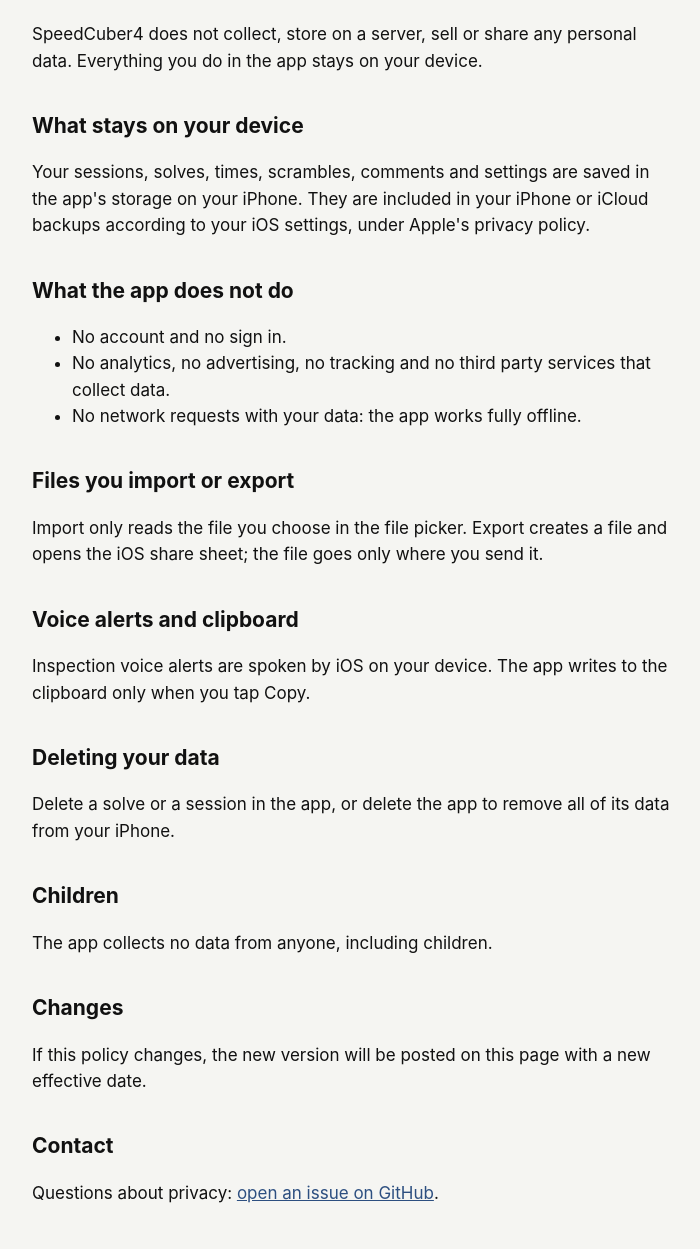
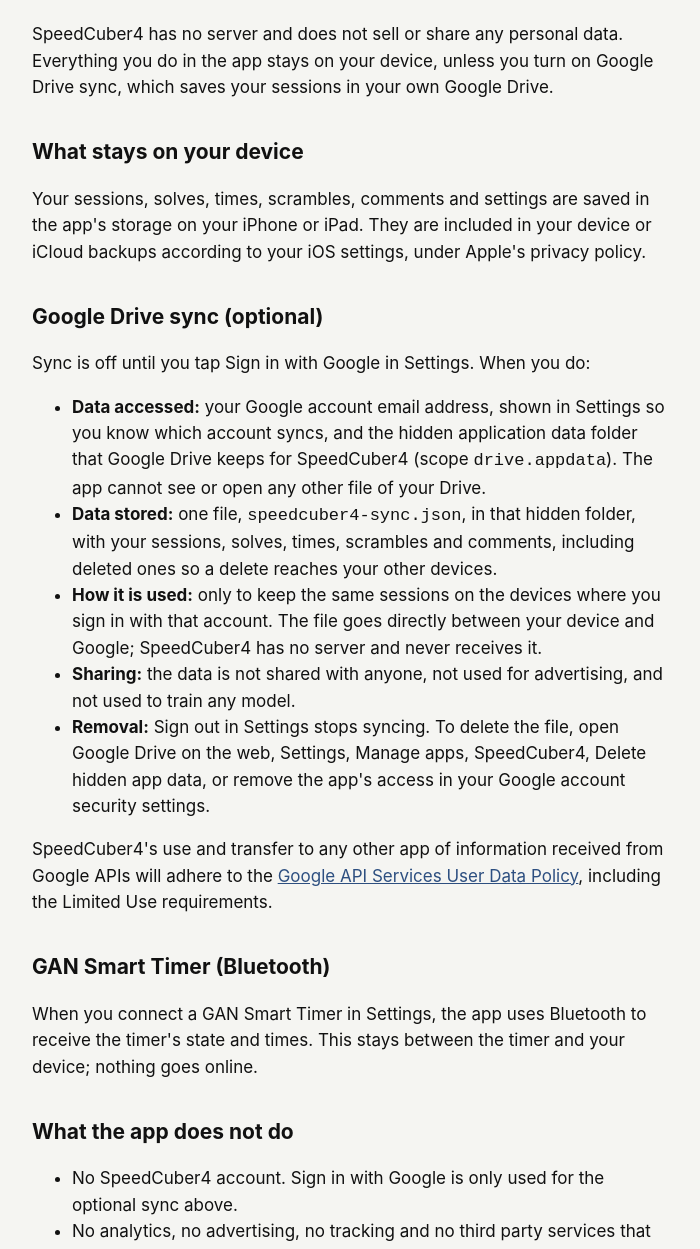
Before and after one commit to raph4-lsk/speedcuber4-support, a plain HTML site: page privacy/index.html in a window 1280 px wide. Shown: the part 273-1522 px from the top of the page, without its empty margins (288-988 px from the left). Drawn offline with Linux system fonts and the light colour scheme.

Commit message:
📝 docs: privacy policy covers the optional Google Drive sync and the GAN timer

```diff
--- a/privacy/index.html
+++ b/privacy/index.html
@@ -4,26 +4,40 @@
 <meta charset="utf-8">
 <meta name="viewport" content="width=device-width, initial-scale=1">
 <title>SpeedCuber4 Privacy</title>
-<meta name="description" content="Privacy policy of SpeedCuber4: no data is collected.">
+<meta name="description" content="Privacy policy of SpeedCuber4: no data on our servers, optional sync through your own Google Drive.">
 <link rel="icon" href="../icon.png">
 <link rel="stylesheet" href="../style.css">
 </head>
 <body>
 <main>
-<header><a href="../"><img src="../icon.png" alt=""></a><div><a href="../" class="name">SpeedCuber4</a><div class="tag">Speedcubing timer for iPhone</div></div></header>
+<header><a href="../"><img src="../icon.png" alt=""></a><div><a href="../" class="name">SpeedCuber4</a><div class="tag">Speedcubing timer for iPhone and iPad</div></div></header>
 <nav aria-label="Pages"><a href="../">Feedback</a><a href="../privacy/" aria-current="page">Privacy</a><a href="../terms/">Terms</a></nav>
 <h1>Privacy policy</h1>
-<p class="meta">Effective October 3, 2026</p>
-<p>SpeedCuber4 does not collect, store on a server, sell or share any personal data. Everything you do in the app stays on your device.</p>
+<p class="meta">Effective October 16, 2026</p>
+<p>SpeedCuber4 has no server and does not sell or share any personal data. Everything you do in the app stays on your device, unless you turn on Google Drive sync, which saves your sessions in your own Google Drive.</p>
 
 <h2>What stays on your device</h2>
-<p>Your sessions, solves, times, scrambles, comments and settings are saved in the app's storage on your iPhone. They are included in your iPhone or iCloud backups according to your iOS settings, under Apple's privacy policy.</p>
+<p>Your sessions, solves, times, scrambles, comments and settings are saved in the app's storage on your iPhone or iPad. They are included in your device or iCloud backups according to your iOS settings, under Apple's privacy policy.</p>
+
+<h2>Google Drive sync (optional)</h2>
+<p>Sync is off until you tap Sign in with Google in Settings. When you do:</p>
+<ul>
+<li><strong>Data accessed:</strong> your Google account email address, shown in Settings so you know which account syncs, and the hidden application data folder that Google Drive keeps for SpeedCuber4 (scope <code>drive.appdata</code>). The app cannot see or open any other file of your Drive.</li>
+<li><strong>Data stored:</strong> one file, <code>speedcuber4-sync.json</code>, in that hidden folder, with your sessions, solves, times, scrambles and comments, including deleted ones so a delete reaches your other devices.</li>
+<li><strong>How it is used:</strong> only to keep the same sessions on the devices where you sign in with that account. The file goes directly between your device and Google; SpeedCuber4 has no server and never receives it.</li>
+<li><strong>Sharing:</strong> the data is not shared with anyone, not used for advertising, and not used to train any model.</li>
+<li><strong>Removal:</strong> Sign out in Settings stops syncing. To delete the file, open Google Drive on the web, Settings, Manage apps, SpeedCuber4, Delete hidden app data, or remove the app's access in your Google account security settings.</li>
+</ul>
+<p>SpeedCuber4's use and transfer to any other app of information received from Google APIs will adhere to the <a href="https://developers.google.com/terms/api-services-user-data-policy">Google API Services User Data Policy</a>, including the Limited Use requirements.</p>
+
+<h2>GAN Smart Timer (Bluetooth)</h2>
+<p>When you connect a GAN Smart Timer in Settings, the app uses Bluetooth to receive the timer's state and times. This stays between the timer and your device; nothing goes online.</p>
 
 <h2>What the app does not do</h2>
 <ul>
-<li>No account and no sign in.</li>
+<li>No SpeedCuber4 account. Sign in with Google is only used for the optional sync above.</li>
 <li>No analytics, no advertising, no tracking and no third party services that collect data.</li>
-<li>No network requests with your data: the app works fully offline.</li>
+<li>No network requests with your data, except the Google Drive sync you turn on: the app works fully offline.</li>
 </ul>
 
 <h2>Files you import or export</h2>
@@ -33,10 +47,10 @@
 <p>Inspection voice alerts are spoken by iOS on your device. The app writes to the clipboard only when you tap Copy.</p>
 
 <h2>Deleting your data</h2>
-<p>Delete a solve or a session in the app, or delete the app to remove all of its data from your iPhone.</p>
+<p>Delete a solve or a session in the app, or delete the app to remove all of its data from your device. With sync on, deletes reach your Google Drive file too; see above to delete that file.</p>
 
 <h2>Children</h2>
-<p>The app collects no data from anyone, including children.</p>
+<p>SpeedCuber4 collects no data on its own servers from anyone, including children.</p>
 
 <h2>Changes</h2>
 <p>If this policy changes, the new version will be posted on this page with a new effective date.</p>
```
